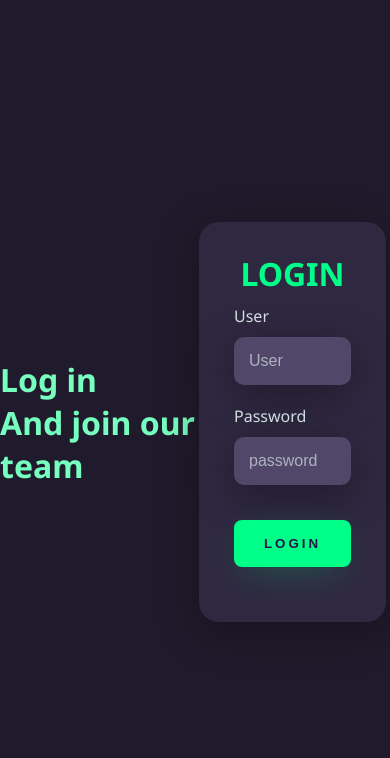
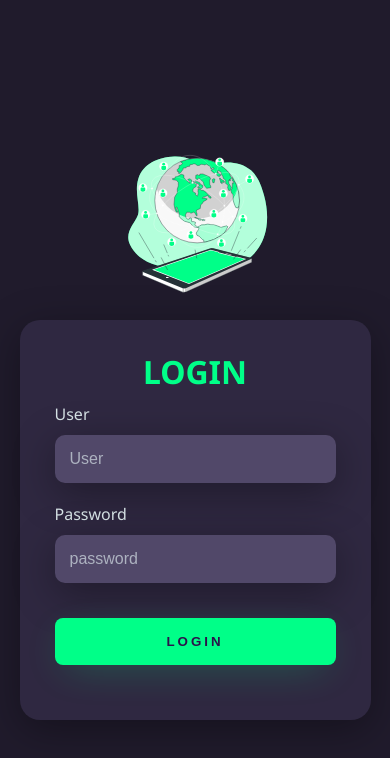
Before and after one commit to Felipemorai/login-dark-theme, a plain HTML site: page index.html in a window 390 px wide. Drawn offline with Linux system fonts and the light colour scheme.

Commit message:
media query

```diff
--- a/index.html
+++ b/index.html
@@ -10,7 +10,8 @@
 <body>
     <main>
         <div class="left">
-            <h1>Log in <br> And join our team</h1>
+            <h1>Do it Login <br> And come to join our team</h1>
+            <img src="online-world.svg" class="img" alt="online-world">
         </div>
         <div class="right">
             <div class="card-login">
--- a/style.css
+++ b/style.css
@@ -2,6 +2,10 @@
 body {
     margin: 0;
     font-family: 'Noto Sans', sans-serif;
+}
+
+body * {
+    box-sizing: border-box;
 }
 
 main {
@@ -23,7 +27,12 @@ main {
 }
 
 .left h1 {
+    font-size: 3vw;
     color: #77ffc0;
+}
+
+.left .img {
+    width: 35vw;
 }
 
 .right {
@@ -53,6 +62,7 @@ main {
 }
 
 .textfield {
+    width: 100%;
     display: flex;
     flex-direction: column;
     align-items: flex-start;
@@ -97,3 +107,37 @@ main {
     cursor: pointer;
     box-shadow: 0px 10px 40px -12px #00ff8052;
 }
+
+@media only screen and (max-width: 950px) {
+    .card-login {
+        width: 85%;
+    }
+}
+
+@media only screen and (max-width: 600px) {
+    main {
+        flex-direction: column;
+    }
+
+    .left h1 {
+        display: none;
+    }
+
+    .left {
+        width: 100%;
+        height: auto;
+    }
+
+    .right {
+        width: 100%;
+        height: auto;
+    }
+
+    .left .img {
+        width: 50vw;
+    }
+
+    .card-login {
+        width: 90%;
+    }
+}
```
Also changed, not shown: online-world.svg (added).
